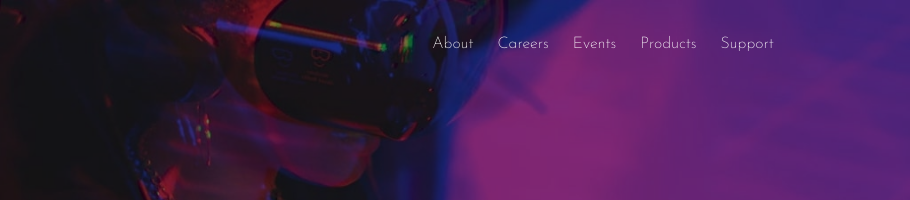
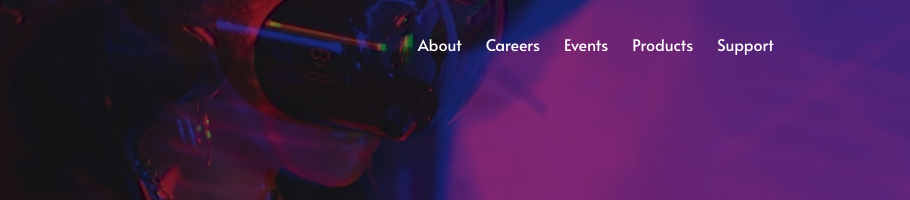
Before and after one commit to jjalbuenacabuyao/loopstudios-landing-page-main, a website built with Vite: page index.html in a window 1280 px wide. Shown: the top 200 px of the page, 370-1280 px from the left. Built offline with nearby package versions, Linux system fonts and the light colour scheme.

Commit message:
changed the font of navlinks to Alata

```diff
--- a/index.html
+++ b/index.html
@@ -52,7 +52,7 @@
         <ul
           data-navigation
           data-visible="false"
-          class="fixed inset-0 transition-all origin-[90%_40px] scale-0 bg-black z-[100] flex flex-col justify-center px-24-48 gap-6 text-2xl md:static md:transform-none md:bg-transparent md:flex-row md:text-base md:normal-case md:px-0"
+          class="fixed inset-0 transition-all origin-[90%_40px] scale-0 bg-black z-[100] flex flex-col justify-center px-24-48 gap-6 text-2xl md:static md:transform-none md:bg-transparent md:flex-row md:text-base md:normal-case md:px-0 md:font-alata"
         >
           <li><a href="#">About</a></li>
           <li><a href="#">Careers</a></li>
```
